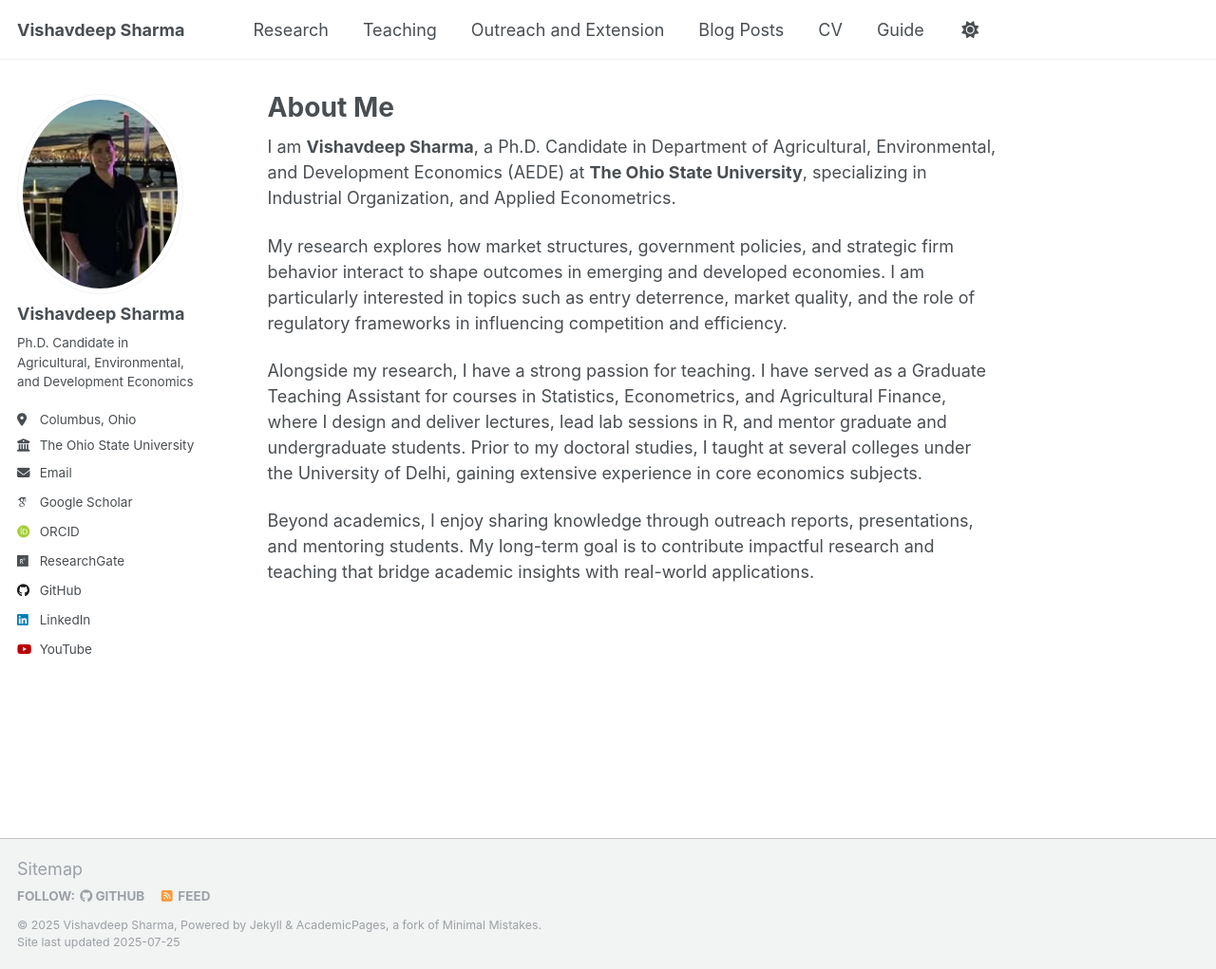
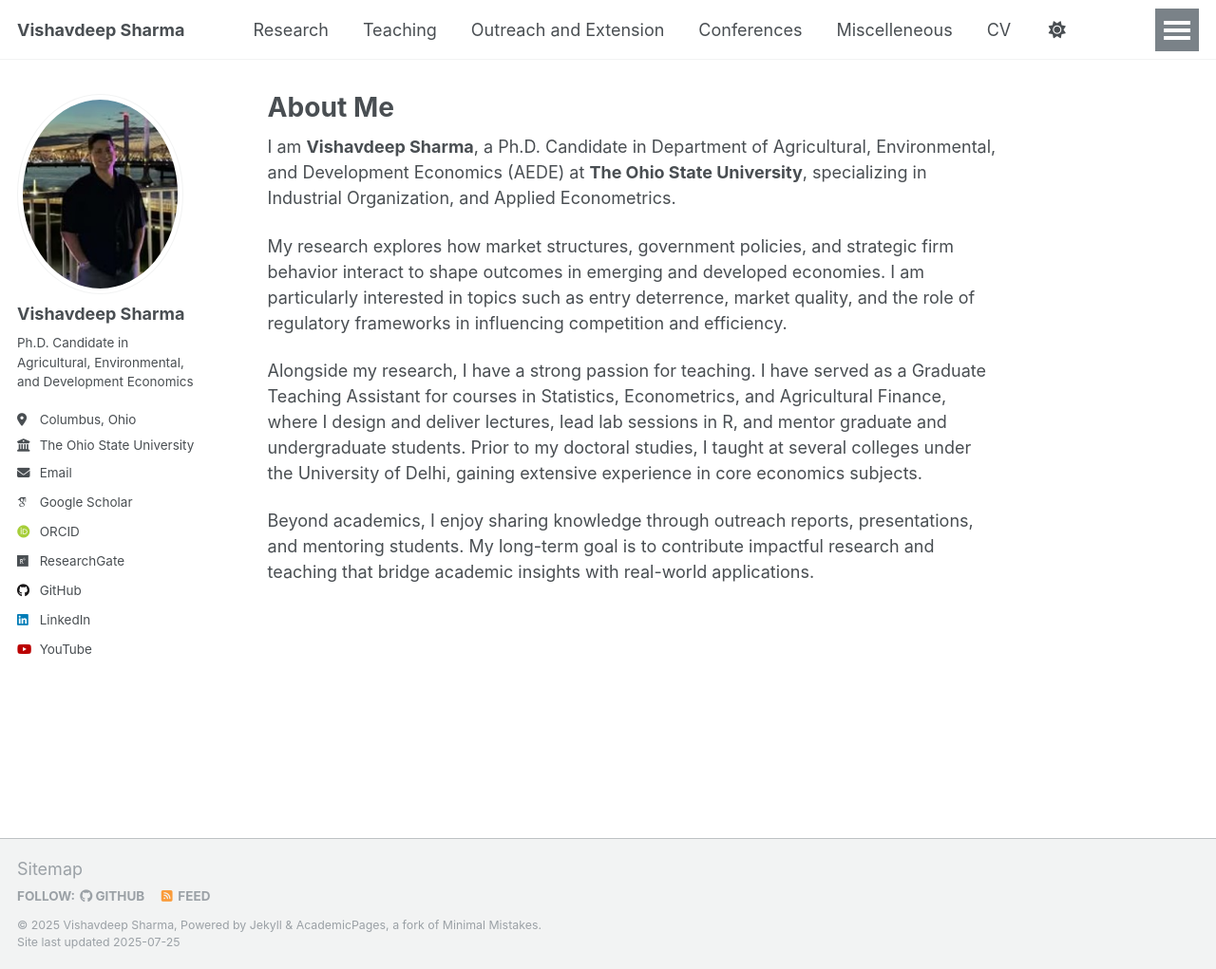
Before and after one commit to vishavdeeps95/vishavdeeps95.github.io, a Jekyll site: the page built from _pages/about.md, in a window 1280 px wide and 1021 px high. Shown: the whole window at 95% size. Built offline with Jekyll 4.4.1, drawn with Linux system fonts in a browser that asks for light colours; some web fonts are replaced; a script that is not in the unit is left out.

Commit message:
Update navigation.yml

```diff
--- a/_data/navigation.yml
+++ b/_data/navigation.yml
@@ -17,8 +17,11 @@
   - title: "Outreach and Extension"
     url: /portfolio/
 
-  - title: "Blog Posts"
+  - title: "Conferences"
     url: /year-archive/
+
+  - title: "Miscelleneous"
+    url: /talks/
 
   - title: "CV"
     url: /cv/
```
